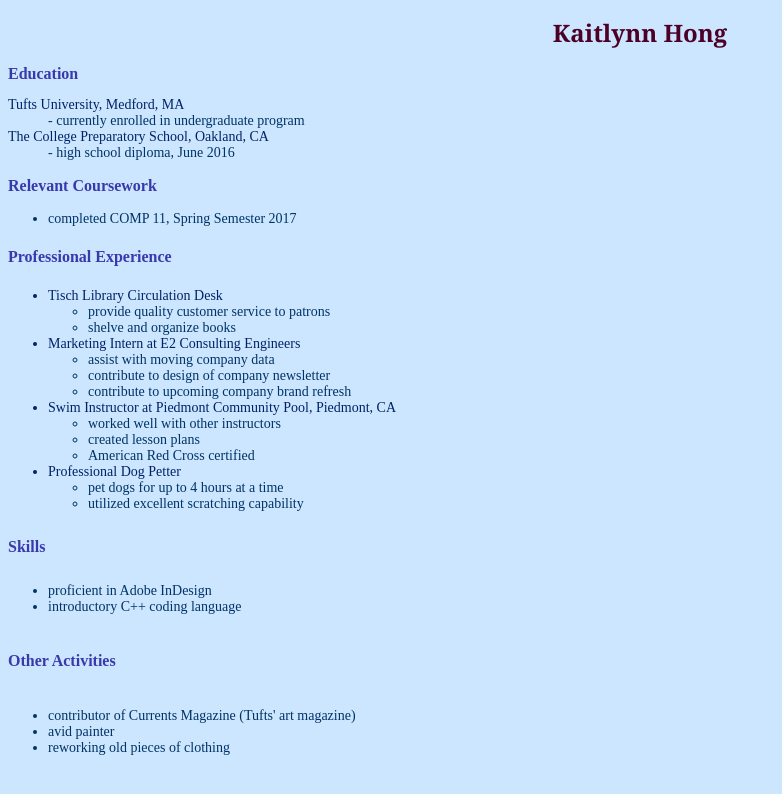
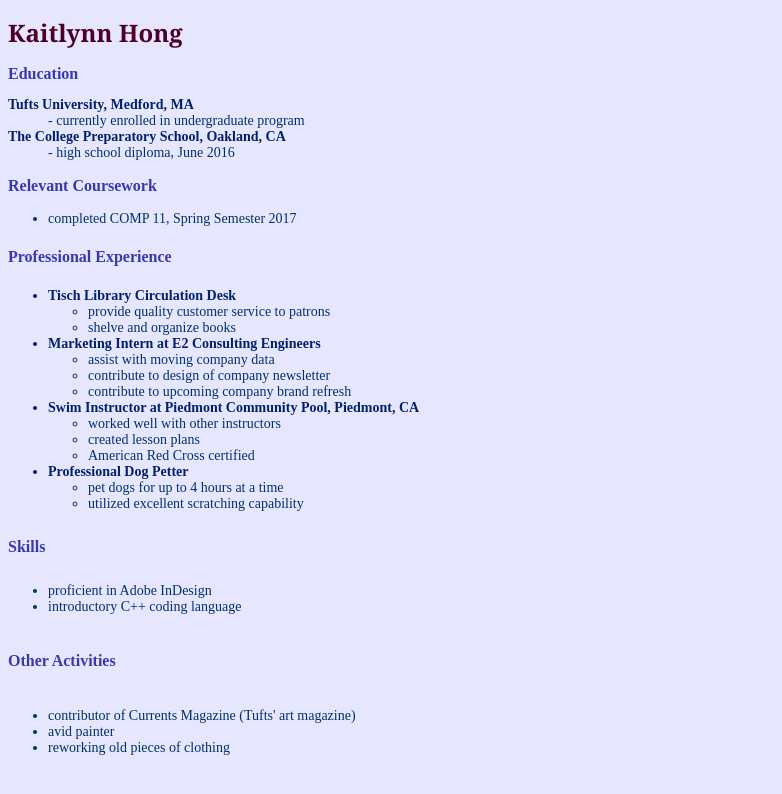
Before and after one commit to kaitlynnhong/Comp20-Lab4, a plain HTML site: page resume.html in a window 1280 px wide. Shown: the whole page, without its empty margins (0-782 px from the left). Drawn offline with Linux system fonts and the light colour scheme.

Commit message:
added photo changed font colors

```diff
--- a/lab_4_stylesheet.css
+++ b/lab_4_stylesheet.css
@@ -1,5 +1,5 @@
 body {
-    background:#cce6ff;
+    background: #e6e6ff;
     font-family: 'Times New Roman', Times, serif;
     font-size: 14px;
     color:#003366;
@@ -11,6 +11,11 @@ h1 {
     color:#4d0026;
 }
 
+dt {
+    display: list-item;
+    list-style-type: disc;
+}
+
 #header {
     font-size: 16px;
     color:#3939ac;
@@ -18,4 +23,5 @@ h1 {
 
 #job {
     color: #002266;
+    font-weight: bold;
 }
--- a/resume.html
+++ b/resume.html
@@ -8,7 +8,7 @@
 </head>
 
 <body>
-	<center><h1>Kaitlynn Hong</h1></center>
+	<h1>Kaitlynn Hong</h1>
     <h2 id="header">Education</h2>
     <dl>
         <dt id="job">Tufts University, Medford, MA</dt>
```
Also changed, not shown: bio.html (+1 -0 lines), index.html (+4 -3 lines).
